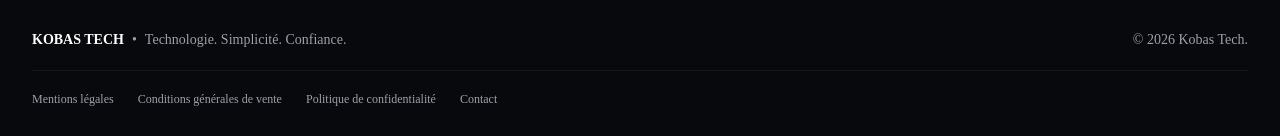
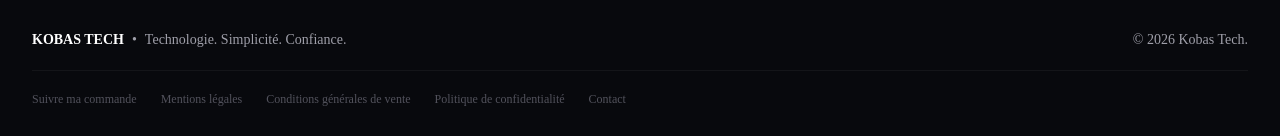
Before and after one commit to sperokobas2-a11y/kobas-ecommerce, a Next.js app: page / in a window 1280 px wide. Shown: the part 1887-2023 px from the top of the page. Built offline with nearby package versions, Linux system fonts and the light colour scheme; no server answers; the database is empty.

Commit message:
Update footer links and styling

```diff
--- a/components/Footer.tsx
+++ b/components/Footer.tsx
@@ -16,32 +16,20 @@ export default function Footer() {
           </p>
         </div>
 
-        <div className="mt-5 flex flex-wrap gap-x-6 gap-y-2 border-t border-white/5 pt-5 text-xs text-zinc-400">
-          <Link
-            href="/mentions-legales"
-            className="transition hover:text-white"
-          >
+        <div className="mt-5 flex flex-wrap gap-x-6 gap-y-2 border-t border-white/5 pt-5 text-xs text-zinc-600">
+  <Link href="/suivi-commande" className="transition hover:text-zinc-400">
+    Suivre ma commande
+  </Link>
+  <Link href="/mentions-legales" className="transition hover:text-zinc-400">
     Mentions légales
   </Link>
-
-          <Link
-            href="/cgv"
-            className="transition hover:text-white"
-          >
+  <Link href="/cgv" className="transition hover:text-zinc-400">
     Conditions générales de vente
   </Link>
-
-          <Link
-            href="/confidentialite"
-            className="transition hover:text-white"
-          >
+  <Link href="/confidentialite" className="transition hover:text-zinc-400">
     Politique de confidentialité
   </Link>
-
-          <Link
-            href="/contact"
-            className="transition hover:text-white"
-          >
+  <Link href="/contact" className="transition hover:text-zinc-400">
     Contact
   </Link>
 </div>
```
Lines whose indentation alone changed are shown as unchanged.
